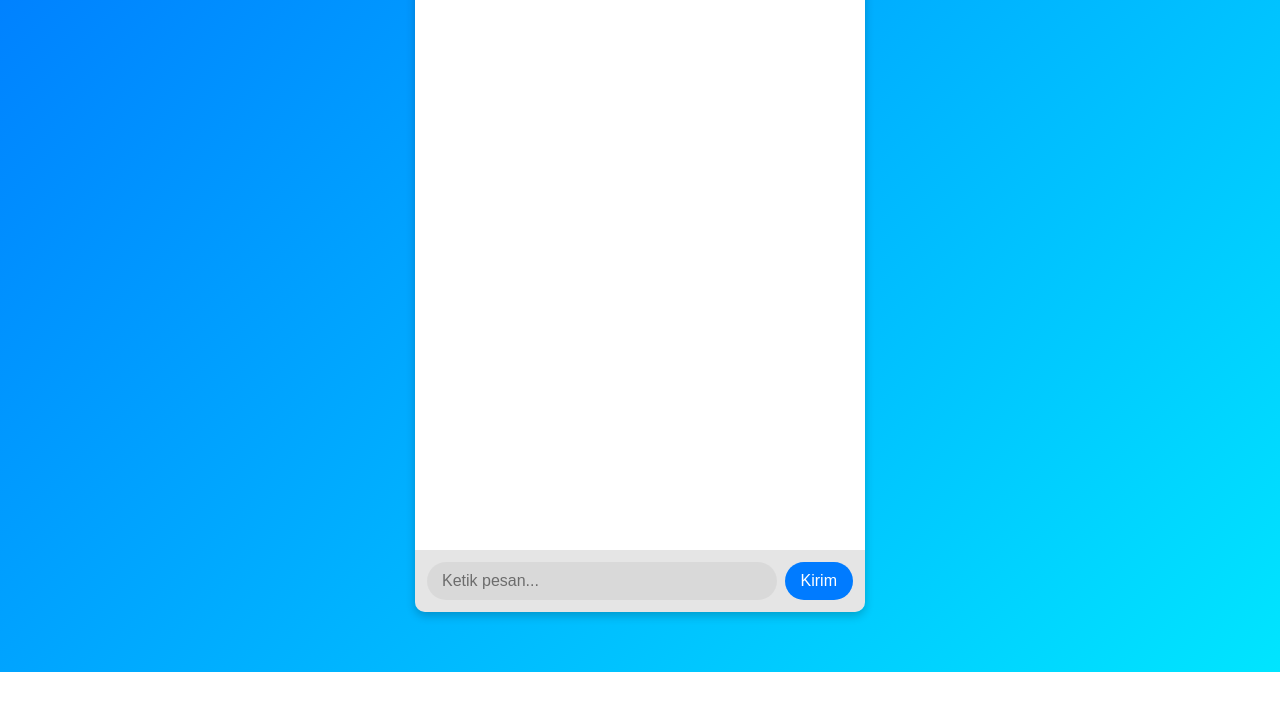
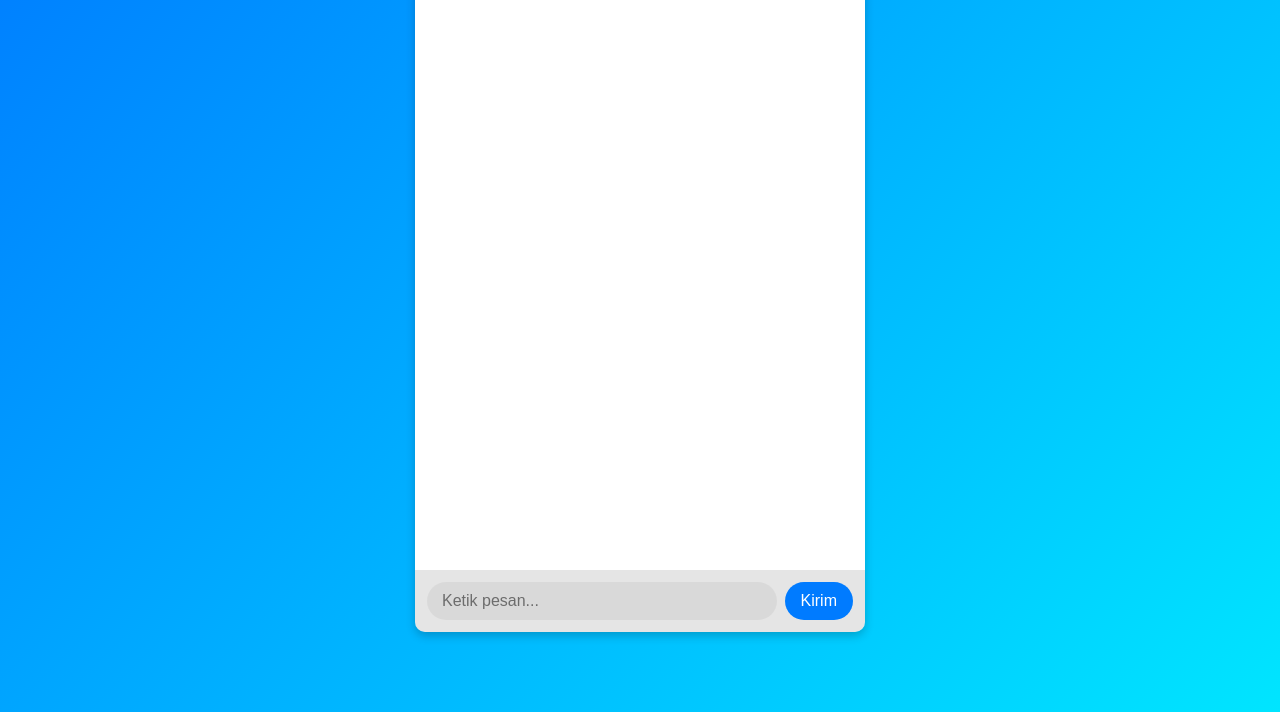
Before and after one commit to tikorajasigma/tikotools, a plain HTML site: page index.html in a window 1280 px wide. Shown: the part 128-840 px from the top of the page. Before the commit the page ends 800 px from the top, so only its background shows below. Drawn offline with Linux system fonts and the light colour scheme.

Commit message:
Update style.css

```diff
--- a/style.css
+++ b/style.css
@@ -1,4 +1,4 @@
-/* Menghilangkan scroll pada halaman */
+/* Background tetap ada, tapi chatbot tidak full screen */
 body {
     font-family: Arial, sans-serif;
     background: linear-gradient(135deg, #007BFF, #00E5FF); /* Biru ke Cyan */
@@ -8,9 +8,10 @@ body {
     height: 100vh;
     margin: 0;
     overflow: hidden; /* Mencegah scroll halaman */
+    padding: 20px; /* Memberi ruang agar tidak terlalu mepet */
 }
 
-/* Chat container dengan ukuran tetap dan padding yang lebih sedikit */
+/* Chat container dengan ukuran tetap dan padding lebih sedikit */
 .chat-container {
     width: 90vw; /* Lebih luas */
     max-width: 450px; /* Tidak terlalu besar di layar lebar */
```
